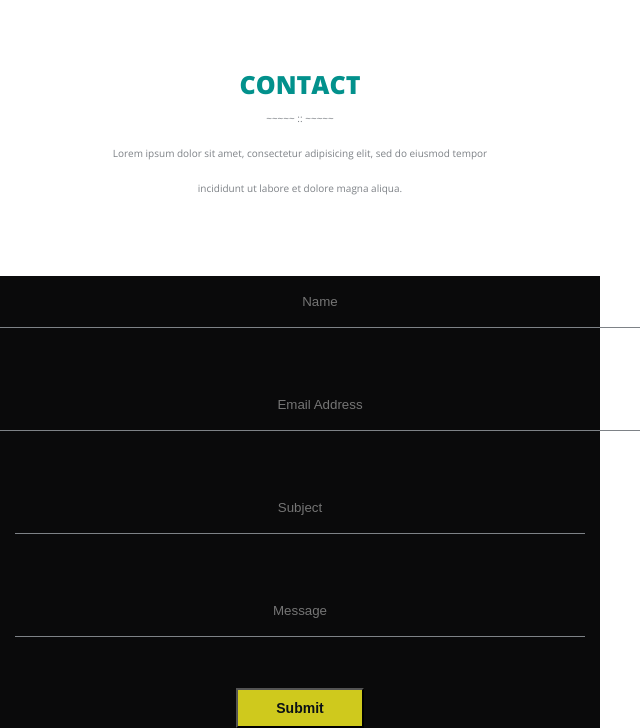
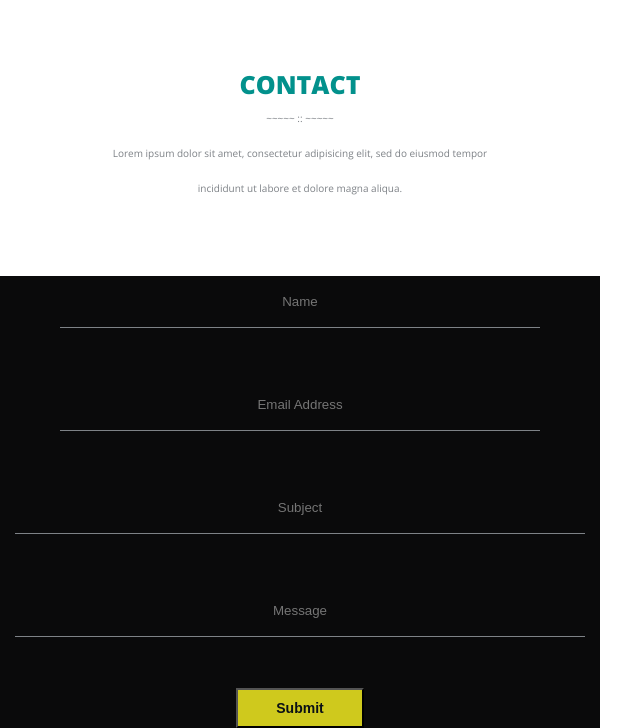
Before and after one commit to tanzim313bd/responsive-website, a plain HTML site: page index.html in a window 600 px wide. Shown: the part 2583-3311 px from the top of the page, 640 px wide, since content can reach past the window. Drawn offline with nearby package versions, Linux system fonts and the light colour scheme; a web font is replaced by a local one.

Commit message:
style.css

```diff
--- a/css/style.css
+++ b/css/style.css
@@ -442,7 +442,10 @@ nav .menu ul li a{
     #contact .heading {
     padding-top: 70px;
     padding-bottom: 70px;
-}
+    }
+    #contact .contact_form input:nth-child(1), #contact .contact_form input:nth-child(2) {
+    width: 480px;
+    }
     #contact .contact_form input:nth-child(3), #contact .contact_form input:nth-child(4) {
         width: 570px;
     }
```
